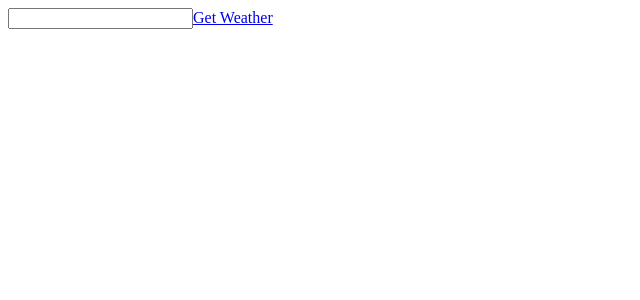
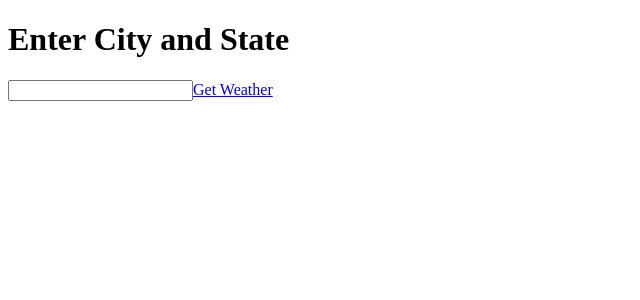
Before and after one commit to tsbajwa/React-Weather-App, a React app: page / in a window 1280 px wide. Shown: the top 300 px of the page, without its empty margins (0-640 px from the left). Built offline with nearby package versions, Linux system fonts and the light colour scheme; the HTML template or start-up script is replaced by a standard one.

Commit message:
Changed to stateless component

```diff
--- a/src/components/App.js
+++ b/src/components/App.js
@@ -1,14 +1,11 @@
 import React from 'react';
 import LocationForm from './LocationForm';
 
-class App extends React.Component {
-  render() {
-    return (
-      <div>
-        <LocationForm />
-      </div>
-    );
-  }
+export default function App() {
+  return (
+    <div>
+      <h1>Enter City and State</h1>
+      <LocationForm />
+    </div>
+  );
 }
-
-module.exports = App;
```
